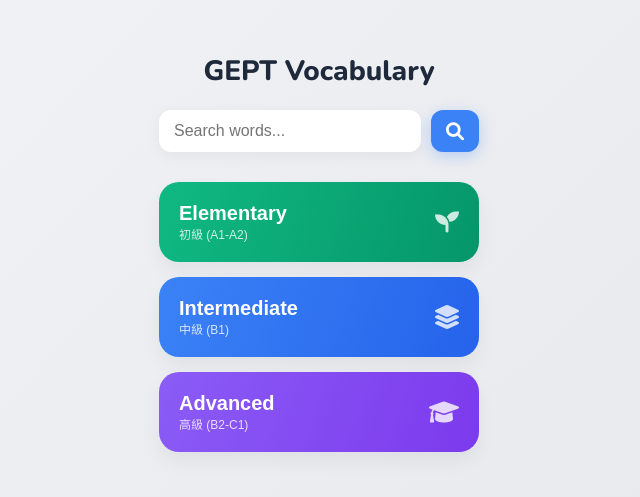
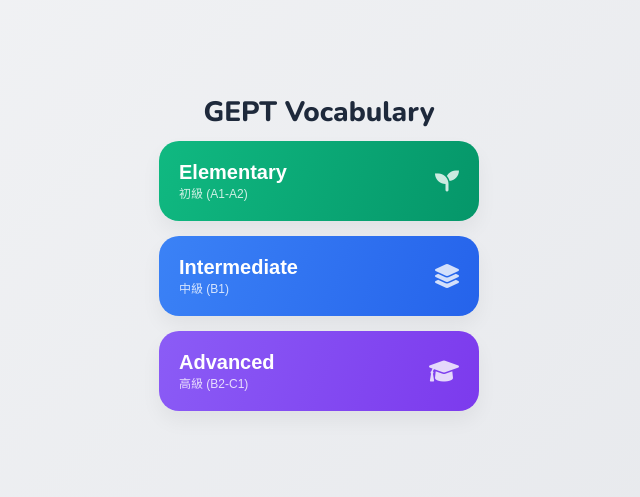
Before and after one commit to cowboy0987566-water/english00, a plain HTML site: page index.html in a window 1280 px wide. Shown: the part 141-638 px from the top of the page, without its empty margins (321-961 px from the left). Drawn offline with nearby package versions, Linux system fonts and the light colour scheme.

Commit message:
Update index.html

```diff
--- a/index.html
+++ b/index.html
@@ -3,7 +3,7 @@
 <head>
 <meta charset="UTF-8">
 <meta name="viewport" content="width=device-width, initial-scale=1.0, maximum-scale=1.0, user-scalable=no, viewport-fit=cover">
-<title>GEPT 智慧搜尋版 v25.0</title>
+<title>GEPT 結構分離版 v24.0</title>
 <script src="https://cdn.jsdelivr.net/npm/canvas-confetti@1.5.1/dist/confetti.browser.min.js"></script>
 <link href="https://cdnjs.cloudflare.com/ajax/libs/font-awesome/6.0.0/css/all.min.css" rel="stylesheet">
 <link href="https://fonts.googleapis.com/css2?family=Nunito:wght@400;600;700;800&family=Noto+Sans+TC:wght@400;500;700&display=swap" rel="stylesheet">
@@ -23,27 +23,9 @@
 
     html, body { margin: 0; padding: 0; width: 100%; height: 100dvh; overflow: hidden; background-color: #f3f4f6; font-family: 'Nunito', 'Noto Sans TC', sans-serif; }
 
-    /* --- 選單畫面 (含搜尋) --- */
+    /* --- 選單畫面 --- */
     #menuScreen { position: absolute; top: 0; left: 0; width: 100%; height: 100%; background: linear-gradient(135deg, #f3f4f6 0%, #e5e7eb 100%); z-index: 2000; display: flex; flex-direction: column; justify-content: center; align-items: center; padding: 20px; }
-    .menu-title { font-size: 28px; font-weight: 800; color: #1e293b; margin-bottom: 20px; }
-
-    /* 搜尋框樣式 (New) */
-    .search-container {
-        width: 100%; max-width: 320px; display: flex; gap: 10px; margin-bottom: 30px;
-    }
-    .search-input {
-        flex: 1; padding: 12px 15px; border: none; border-radius: 12px;
-        font-size: 16px; box-shadow: 0 4px 15px rgba(0,0,0,0.05); outline: none;
-        transition: 0.3s;
-    }
-    .search-input:focus { box-shadow: 0 4px 20px rgba(59, 130, 246, 0.2); }
-    .search-btn {
-        background: #3b82f6; color: white; border: none; width: 48px; border-radius: 12px;
-        font-size: 18px; cursor: pointer; box-shadow: 0 4px 15px rgba(59, 130, 246, 0.3);
-        display: flex; align-items: center; justify-content: center; transition: 0.2s;
-    }
-    .search-btn:active { transform: scale(0.95); }
-
+    .menu-title { font-size: 28px; font-weight: 800; color: #1e293b; margin-bottom: 10px; }
     .level-btn { width: 100%; max-width: 320px; padding: 20px; margin-bottom: 15px; border: none; border-radius: 20px; cursor: pointer; text-align: left; display: flex; align-items: center; justify-content: space-between; box-shadow: 0 10px 20px rgba(0,0,0,0.05); transition: transform 0.2s; flex-shrink: 0; }
     .level-btn:active { transform: scale(0.98); }
     .btn-elem { background: linear-gradient(110deg, #10b981 0%, #059669 100%); color: white; }
@@ -67,6 +49,7 @@
     /* 卡片區 */
     .card-stack { width: 94%; max-width: 450px; height: 100%; position: relative; margin: 15px 0; perspective: 1000px; min-height: 0; }
     .card { position: absolute; top: 0; left: 0; width: 100%; height: 100%; background: white; border-radius: 24px; box-shadow: 0 10px 40px -10px rgba(0,0,0,0.1); padding: 0; display: flex; flex-direction: column; transform-origin: 50% 100%; cursor: grab; user-select: none; touch-action: none; overflow: hidden; transition: transform 0.5s ease-out, opacity 0.5s; }
+    .card.cursor-default { cursor: default; }
     .card-content-scroll { flex: 1; overflow-y: auto; padding: 25px 20px 40px 20px; display: flex; flex-direction: column; align-items: flex-start; -webkit-overflow-scrolling: touch; }
 
     /* 按鈕區 */
@@ -90,8 +73,10 @@
     .keypoint-icon { color: #e11d48; font-size: 18px; margin-top: 2px;}
     .keypoint-content { flex: 1; }
     .keypoint-title { font-size: 13px; font-weight: 800; color: #be123c; text-transform: uppercase; margin-bottom: 3px;}
+
     .keypoint-desc, .def-en, .sent-text-en, .media-text-en, .colloc-en { font-size: var(--fs-content); font-weight: 600; color: #1f2937; line-height: 1.4; }
     .keypoint-ex-en, .def-ch, .sent-text-ch, .media-text-ch, .colloc-ch { font-size: var(--fs-sub); color: #6b7280; font-weight: 500; }
+
     .keypoint-ex { margin-top: 8px; padding-top: 8px; border-top: 1px dashed #fda4af; }
     .keypoint-ex-en { color: #9f1239; font-style: italic; flex: 1; margin-bottom: 2px;}
     .keypoint-ex-ch { color: #be123c; opacity: 0.9;}
@@ -99,6 +84,7 @@
     .verb-forms-box { background: #fff7ed; color: #c2410c; border: 1px solid #ffedd5; padding: 8px 15px; border-radius: 8px; font-size: var(--fs-content); font-weight: 700; margin-top: 10px; display: inline-block; cursor: pointer; transition: transform 0.1s; }
     .verb-forms-box:active { transform: scale(0.95); background: #ffedd5; }
     .verb-label { font-size: 11px; text-transform: uppercase; color: #ea580c; display: block; margin-bottom: 2px; }
+
     .def-container { text-align: left; background: #f9fafb; padding: 12px; border-radius: 12px; margin-top: 10px; border-left: 4px solid #3b82f6; width: 100%; box-sizing: border-box;}
     .sent-play-btn { background: #f3f4f6; color: #4b5563; border: none; width: 28px; height: 28px; border-radius: 50%; display: flex; align-items: center; justify-content: center; cursor: pointer; flex-shrink: 0; font-size: 12px; margin-top: 2px; }
     .sent-play-btn:active { background: #d1d5db; }
@@ -150,12 +136,6 @@
 
 <div id="menuScreen">
     <div class="menu-title">GEPT Vocabulary</div>
-
-    <div class="search-container">
-        <input type="text" id="searchInput" class="search-input" placeholder="Search words..." onkeypress="handleSearchEnter(event)">
-        <button class="search-btn" onclick="performSearch()"><i class="fas fa-search"></i></button>
-    </div>
-
     <button class="level-btn btn-elem" onclick="startLevel('elem')">
         <div class="text-group"><span class="lvl-name">Elementary</span><span style="font-size:12px; opacity:0.8">初級 (A1-A2)</span></div>
         <i class="fas fa-seedling" style="font-size:24px; opacity:0.8"></i>
@@ -203,7 +183,6 @@
     <div id="finishedView" class="finished-view">
         <h1 style="font-size: 60px; margin-bottom: 0;">🎉</h1>
         <h2 style="color:#111827;">恭喜完成！</h2>
-        <p style="color:#6b7280; margin-top:5px;">搜尋結果已全部複習完畢。</p>
         <button onclick="returnToMenu()" style="background:#3b82f6; color:white; border:none; padding:15px 40px; border-radius:30px; font-size:16px; cursor:pointer; font-weight:bold; margin-top: 20px;">返回選單</button>
     </div>
 </div>
@@ -244,56 +223,15 @@
 </div>
 
 <script>
-    // 請確認目錄下有 data.js 檔案
-</script>
-<script src="data.js"></script>
-
-<script>
     // ==========================================
     // 程式邏輯
     // ==========================================
     let userSettings = { gender: 'female', showTrans: true, showColloc: true, showMedia: true, showSynAnt: true, showKeyPoint: true, fontSize: 'medium' };
     let studyList = [];
     let availableVoices = [];
-    const STORAGE_KEY = 'gept_v25_history';
+    const STORAGE_KEY = 'gept_v23_history';
 
     window.speechSynthesis.onvoiceschanged = function() { availableVoices = window.speechSynthesis.getVoices(); };
-
-    // --- 搜尋功能 (New) ---
-    function handleSearchEnter(e) {
-        if (e.key === 'Enter') performSearch();
-    }
-
-    function performSearch() {
-        const query = document.getElementById('searchInput').value.trim().toLowerCase();
-        if (!query) return;
-
-        // 搜尋邏輯：搜尋單字(Word) 或 中文定義(defCh)
-        const results = fullDictionary.filter(item =>
-            item.word.toLowerCase().includes(query) ||
-            (item.defCh && item.defCh.includes(query))
-        );
-
-        if (results.length === 0) {
-            alert("查無符合單字 / No words found.");
-            return;
-        }
-
-        // 將搜尋結果設為學習列表
-        studyList = [...results];
-
-        // 進入學習畫面
-        document.getElementById('menuScreen').style.display = 'none';
-        document.getElementById('finishedView').style.display = 'none';
-        document.getElementById('appContainer').style.display = 'grid';
-
-        // 清空搜尋框
-        document.getElementById('searchInput').value = "";
-
-        renderCard();
-    }
-
-    // ... (其餘功能維持不變: openSettings, startLevel 等) ...
 
     function openSettings() {
         document.getElementById('settingsModal').style.display = 'flex';
@@ -306,13 +244,11 @@
         updateFontSizeBtnUI();
     }
     function closeSettings() { document.getElementById('settingsModal').style.display = 'none'; }
-
     function changeVoiceSetting(gender) { userSettings.gender = gender; updateVoiceBtnUI(); }
     function updateVoiceBtnUI() {
         document.getElementById('voiceBtnF').classList.toggle('active', userSettings.gender === 'female');
         document.getElementById('voiceBtnM').classList.toggle('active', userSettings.gender === 'male');
     }
-
     function changeFontSize(size) {
         userSettings.fontSize = size;
         document.body.setAttribute('data-fontsize', size);
@@ -324,7 +260,6 @@
         document.getElementById('fsMedium').classList.toggle('active', size === 'medium');
         document.getElementById('fsLarge').classList.toggle('active', size === 'large');
     }
-
     function updateSettings() {
         userSettings.showTrans = document.getElementById('toggleTrans').checked;
         userSettings.showColloc = document.getElementById('toggleColloc').checked;
@@ -529,6 +464,7 @@
         }
     }
 </script>
+<script src="data.js"></script>
 
 </body>
 </html>
```
